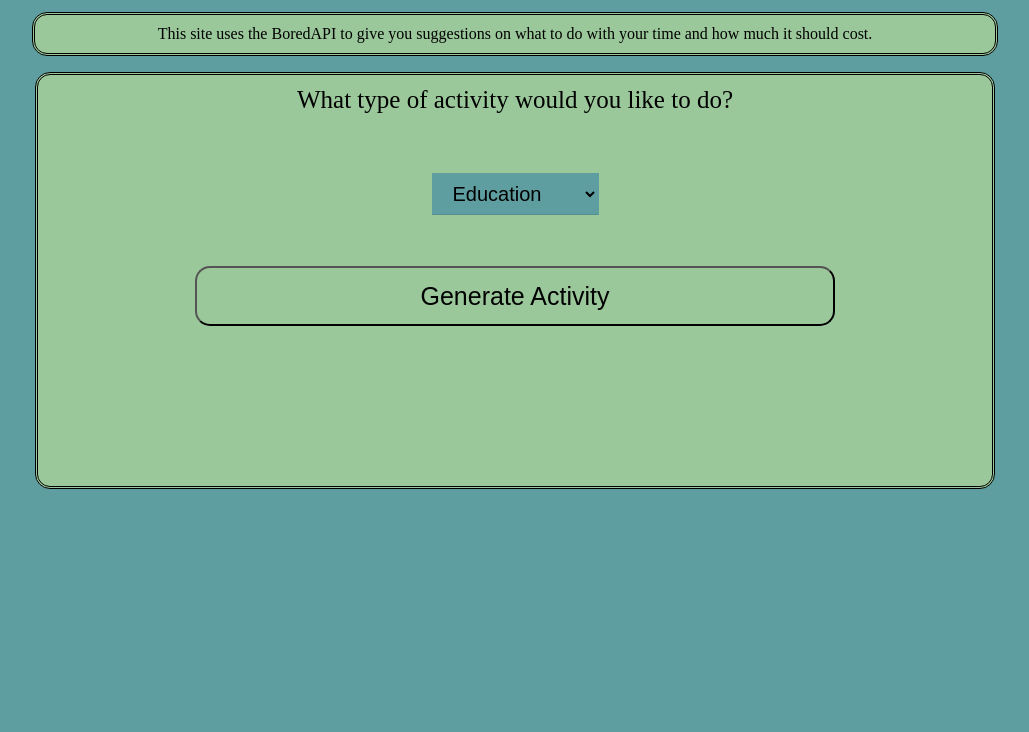
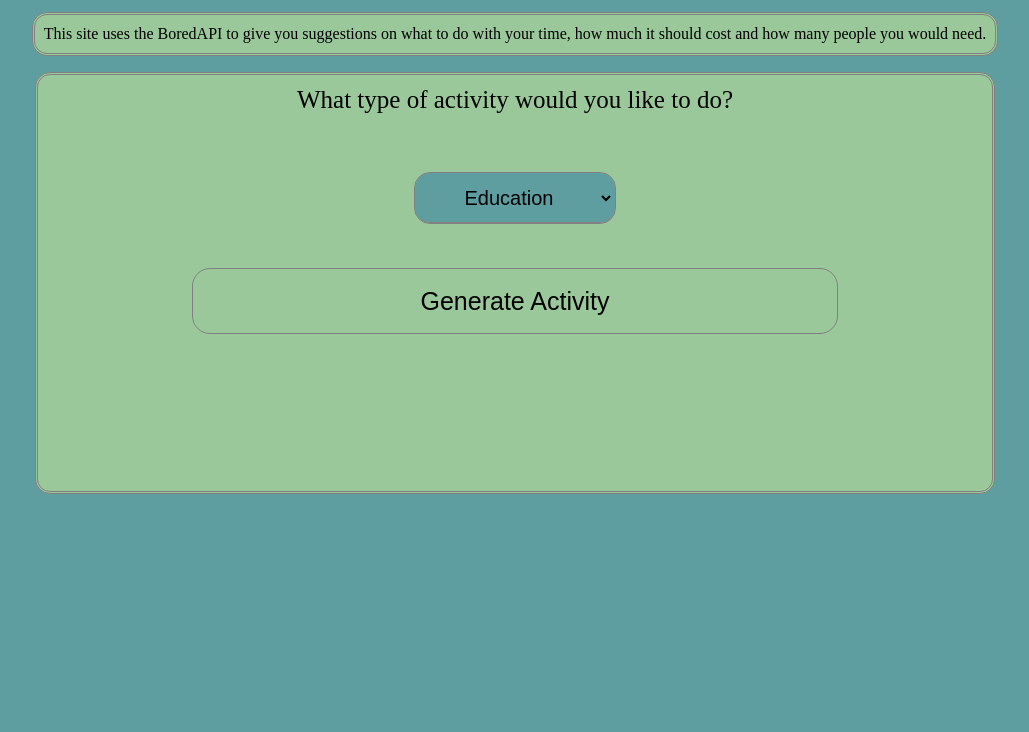
Before and after one commit to HTMLMonger/Bored-Api-Project, a website: page index.html in a window 1280 px wide. Shown: the part 68-800 px from the top of the page, without its empty margins (125-1154 px from the left). Drawn offline with Linux system fonts and the light colour scheme.

Commit message:
Added styling
*Select size, font-size and colour has been changed

```diff
--- a/index.html
+++ b/index.html
@@ -13,7 +13,7 @@
                 </div>
                 <div class="break"></div>
                 <p>
-                    This site uses the BoredAPI to give you suggestions on what to do with your time and how much it should cost.
+                    This site uses the BoredAPI to give you suggestions on what to do with your time, how much it should cost and how many people you would need.
                 </p>
     </div>
 
@@ -24,6 +24,7 @@
             <caption>What type of activity would you like to do?</caption>
             <br>
             <select name="type" id="type">
+
                     <option value="education">Education</option>
                     <option value="recreational">Recreational</option>
                     <option value="social">Social</option>
@@ -33,6 +34,7 @@
                     <option value="relaxation">Relaxation</option>
                     <option value="music">Music</option>
                     <option value="busywork">Busy Work</option>
+
             </select>
 
                 <br>
--- a/style.css
+++ b/style.css
@@ -9,6 +9,7 @@
 
 
 }
+
 .container > .mainTitle{
     background-color: rgb(155, 200, 155);
     width: 50vw;
@@ -18,7 +19,8 @@
     font-size: 30px;
     flex-grow: 2;
     border-radius: 15px;
-    border-style:double
+    border-style:double;
+    border-color: grey;
 
 }
 .container > .options{
@@ -42,11 +44,36 @@ button{
     border-radius: 15px;
     margin-top:6vh;
     margin-bottom: 2vh;
+    outline: 1px solid grey;
+    border: none;
+    padding: 0;
+    cursor: pointer;
+    outline-offset: 2px;
 }
+button:hover{
+    border: 2px solid grey;
+}
+button:active{
+    border:3px solid grey;
+}
+select{
+    width: 200px;
+    height: 50px;
+    border-radius: 15px;
+    text-align: center;
+    outline: 1px solid grey;
+}
+select:hover{
+    color:  rgb(98, 0, 98);
+}
+
+
+
 .container > .options > form{
     background-color: rgb(155, 200, 155);
     border-radius: 15px;
-    border-style:double
+    border-style:double;
+    border-color:grey;
 
 
 }
@@ -64,7 +91,8 @@ p{
     border-radius: 15px;
     padding-top: 10px;
     padding-bottom:10px;
-    border-style:double
+    border-style:double;
+    border-color:grey;
 
 }
 .break {
@@ -75,7 +103,7 @@ p{
   padding: 8px 16px;
   margin-top: 6vh;
   border: 1px solid transparent;
-  border-color: transparent transparent rgba(0, 0, 0, 0.1) transparent;
+  border-color: transparent transparent grey transparent;
   cursor: pointer;
   font-size: 1.25rem;
 }
@@ -90,6 +118,7 @@ p{
     padding-bottom:3vh;
 
   }
+
 @media only screen and (max-width: 600px) {
     .container > .mainTitle{
         max-width: 95vw;
@@ -139,11 +168,11 @@ p{
         min-height: 5vh;
         margin-top: 5vh;
         margin-bottom: 5vh;
+        width: 70%;
+    }
 
-
-    }
     #type{
-        font-size: .75rem;
+        font-size: 1.25rem;
         margin-top: 3vh;
     }
     #answer,#answer2,#answer3{
@@ -156,7 +185,7 @@ p{
         padding-bottom:2vh;
 
       }
-      p{
+    p{
         background-color: rgb(155, 200, 155);
         text-align: center;
         max-width: 95vw;
@@ -168,4 +197,6 @@ p{
         border-style:double
 
     }
+
+
   }
```
Lines whose indentation alone changed are shown as unchanged.
